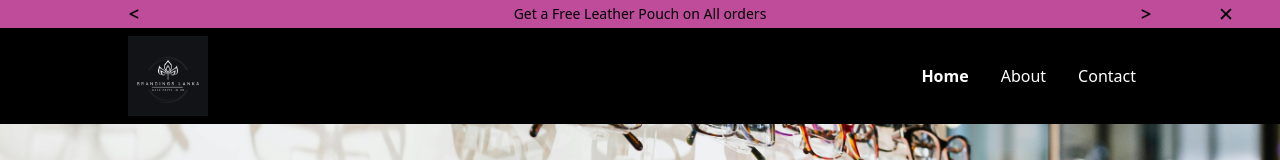
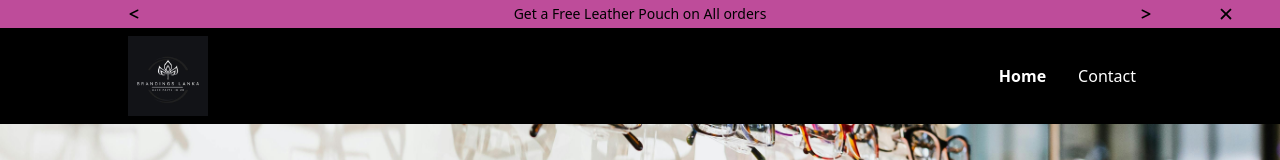
Before and after one commit to MusarrafAM/Brandings-Lanka, a React (Create React App) app: page / in a window 1280 px wide. Shown: the top 160 px of the page. Built offline with nearby package versions, Linux system fonts and the light colour scheme.

Commit message:
Commented about us page

```diff
--- a/src/components/Navbar.jsx
+++ b/src/components/Navbar.jsx
@@ -22,9 +22,9 @@ const Navbar = () => {
         {/* <NavLink className="p-4 cursor-pointer" to="/shop">
           Shop
         </NavLink> */}
-        <NavLink className="p-4 cursor-pointer" to="/about">
+        {/* <NavLink className="p-4 cursor-pointer" to="/about">
           About
-        </NavLink>
+        </NavLink> */}
         <NavLink className="p-4 cursor-pointer" to="/contact">
           Contact
         </NavLink>
@@ -53,11 +53,11 @@ const Navbar = () => {
               Home
             </li>
           </Link>
-          <Link to="/about" onClick={handleNav}>
+          {/* <Link to="/about" onClick={handleNav}>
             <li className="p-4 border-b border-b-gray-600 cursor-pointer">
               About
             </li>
-          </Link>
+          </Link> */}
           <Link to="/contact" onClick={handleNav}>
             <li className="p-4 cursor-pointer">Contact</li>
           </Link>
```
